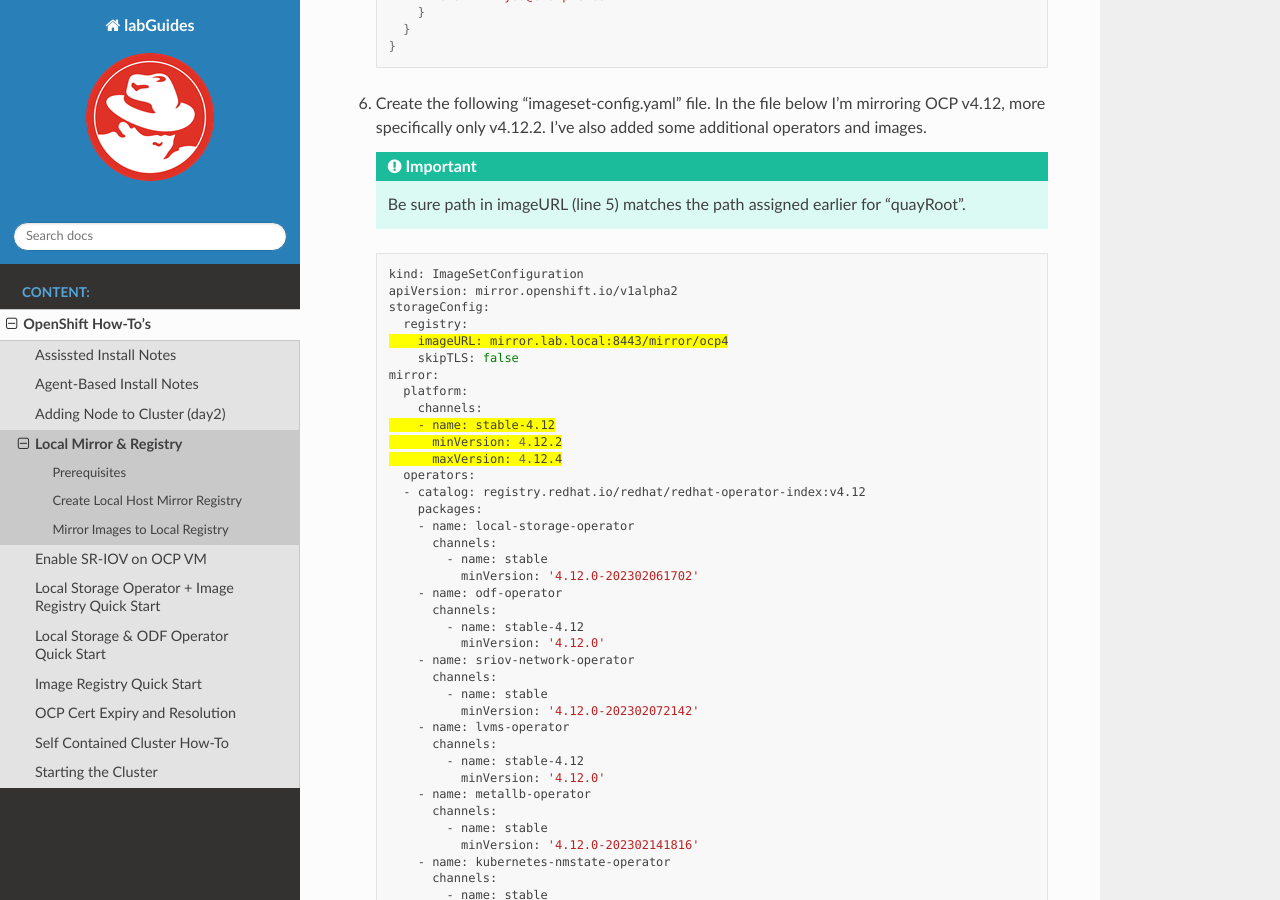
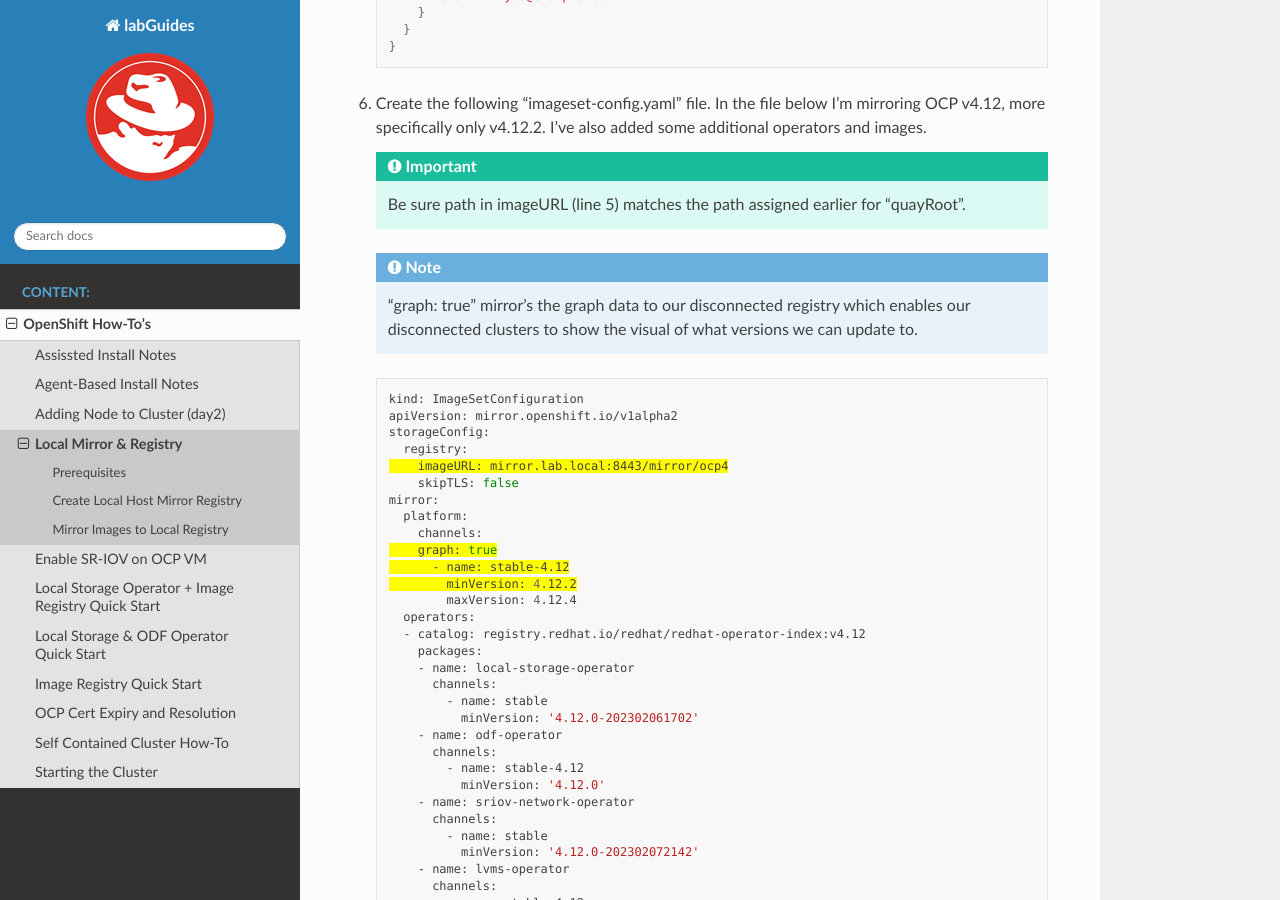
Before and after one commit to vtog/labGuides, a Sphinx documentation site: the page built from source/ocp/local-mirror-registry.rst, in a window 1280 px wide and 900 px high, scrolled down 2658 px. Built offline with Sphinx 7.4.7 and the Read the Docs theme 2.0.0, drawn with Linux system fonts in a browser that asks for light colours; pages that are not in the unit, such as notebooks, are missing from menus.

Commit message:
added graph: true for upgrade visual

```diff
--- a/source/ocp/local-mirror-registry.rst
+++ b/source/ocp/local-mirror-registry.rst
@@ -137,6 +137,10 @@
    .. important:: Be sure path in imageURL (line 5) matches the path assigned
       earlier for "quayRoot".
 
+   .. note:: "graph: true" mirror's the graph data to our disconnected registry
+      which enables our disconnected clusters to show the visual of what
+      versions we can update to.
+
    .. code-block:: bash
       :emphasize-lines: 5,10-12
 
@@ -149,9 +153,10 @@
       mirror:
         platform:
           channels:
-          - name: stable-4.12
-            minVersion: 4.12.2
-            maxVersion: 4.12.4
+          graph: true
+            - name: stable-4.12
+              minVersion: 4.12.2
+              maxVersion: 4.12.4
         operators:
         - catalog: registry.redhat.io/redhat/redhat-operator-index:v4.12
           packages:
```
